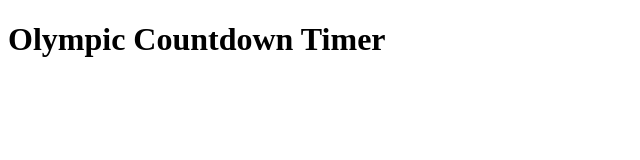
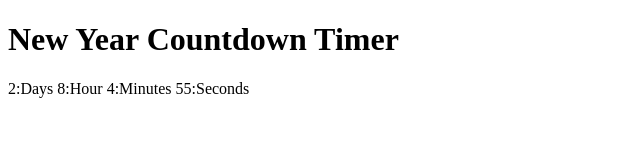
Before and after one commit to Sakesh120/Javascript_Practice_Projects, a plain HTML site: page Count_Down_Timer/index.html in a window 1280 px wide. Shown: the whole page, without its empty margins (0-640 px from the left). Drawn offline with Linux system fonts and the light colour scheme.

Commit message:
complete

```diff
--- a/Count_Down_Timer/app.js
+++ b/Count_Down_Timer/app.js
@@ -1,7 +1,18 @@
-// const result = document.getElementById("result");
+const result = document.getElementById("result");
 
-const current = Date.now();
+setInterval(() => {
+  const current = Date.now();
 
-const olympicTime = new Date(2028, 6, 14).getTime(); //// months start from 0 , therefore for july use 6
+  const olympicTime = new Date(2026, 0, 1).getTime(); //// months start from 0 , therefore for january use 6
+  let timer = olympicTime - current;
+  const day = Math.floor(timer / (1000 * 60 * 60 * 24));
+  timer %= 1000 * 60 * 60 * 24;
+  const hours = Math.floor(timer / (1000 * 60 * 60));
+  timer %= 1000 * 60 * 60;
+  const minutes = Math.floor(timer / (1000 * 60));
+  timer %= 1000 * 60;
+  const seconds = Math.floor(timer / 1000);
+  timer %= 1000;
 
-console.log(olympicTime);
+  result.textContent = `${day}:Days   ${hours}:Hour  ${minutes}:Minutes  ${seconds}:Seconds`;
+}, 1000);
--- a/Count_Down_Timer/index.html
+++ b/Count_Down_Timer/index.html
@@ -11,8 +11,9 @@
 <body>
 
   <div id="parent">
-    <h1>Olympic Countdown Timer</h1>
+    <h1>New Year Countdown Timer</h1>
     <div id="result"></div>
+    <!--   Days:927 Hour:2 Minutes:47 Seconds:29 -->
   </div>
 
 
```
